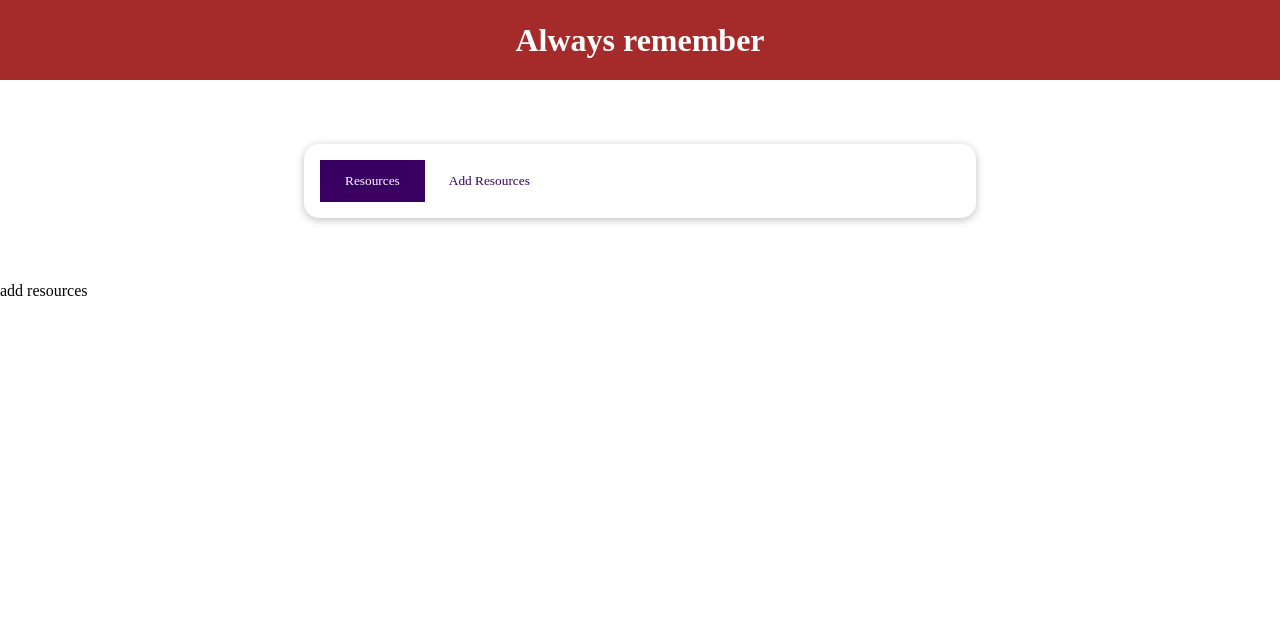
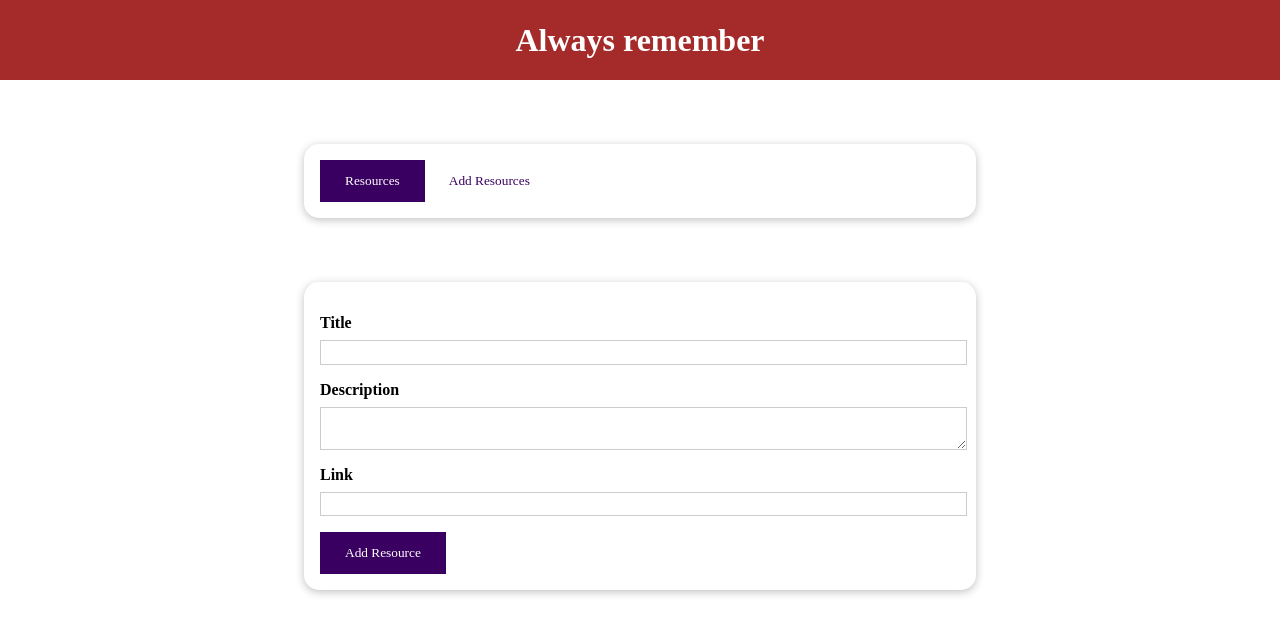
Before and after one commit to iNo0r/The-resources-app-vue, a Vue app: page / in a window 1280 px wide. Both pictures are taken after a click on the button "Add Resources". Shown: the top 634 px of the page. Built offline with nearby package versions, Linux system fonts and the light colour scheme.

Commit message:
AddResources.vue

```diff
--- a/src/components/learning-resources/AddResources.vue
+++ b/src/components/learning-resources/AddResources.vue
@@ -1,15 +1,55 @@
 <template>
-  <div>
-      add resources
-  </div>
+  <base-card>
+    <form>
+      <div class="form-control">
+        <label for="title">Title</label>
+        <input id="title" name="title" type="text" />
+      </div>
+      <div class="form-control">
+        <label for="description">Description</label>
+        <textarea name="description" id="description" cols="3"></textarea>
+      </div>
+      <div class="form-control">
+        <label for="link">Link</label>
+        <input  id="link" name="link" type="url" />
+      </div>
+      <div>
+        <base-button type="submit">
+          Add Resource
+        </base-button>
+      </div>
+    </form>
+  </base-card>
 </template>
 
 <script>
 export default {
-
-}
+};
 </script>
 
-<style>
+<style scoped>
+label {
+  font-weight: bold;
+  display: block;
+  margin-bottom: 0.5rem;
+}
+
+input,textarea {
+  display: block;
+  width: 100%;
+  font:inherit;
+  padding: 0.15rem ;
+  border: 1px solid #ccc;
+}
+
+input:focus,textarea:focus {
+  outline:none;
+  border-color: #3a0061;
+  background-color: #f7ebff;
+}
+
+.form-control {
+  margin: 1rem 0;
+}
 
 </style>
--- a/src/components/learning-resources/StoredResources.vue
+++ b/src/components/learning-resources/StoredResources.vue
@@ -19,6 +19,8 @@
   },
 inject: ["storedResources"],
 
+
+
 };
 </script>
 
```
